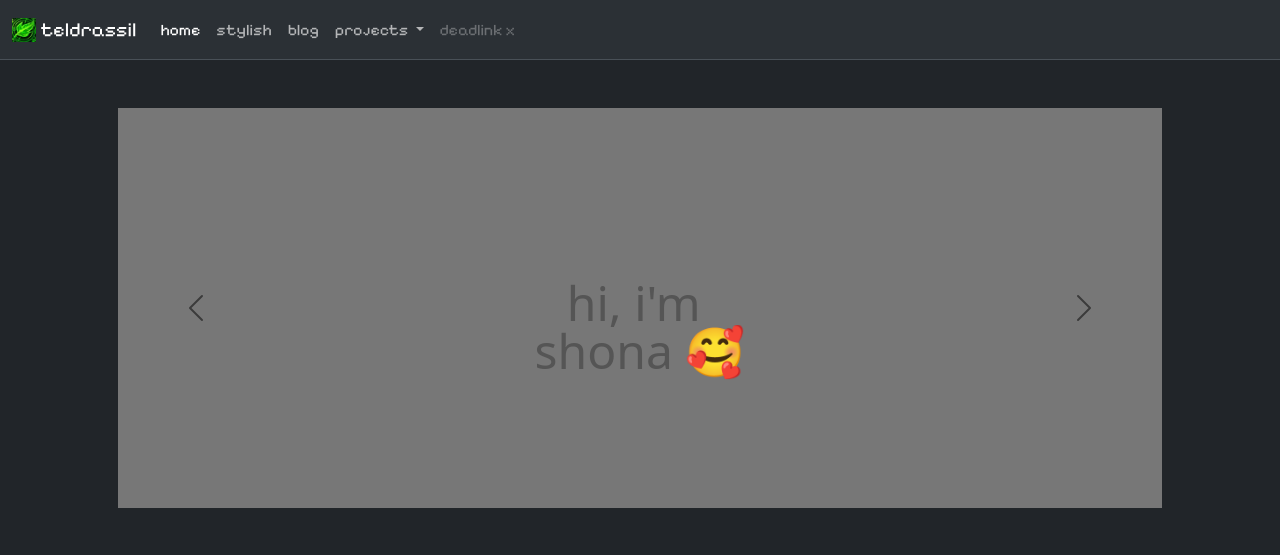
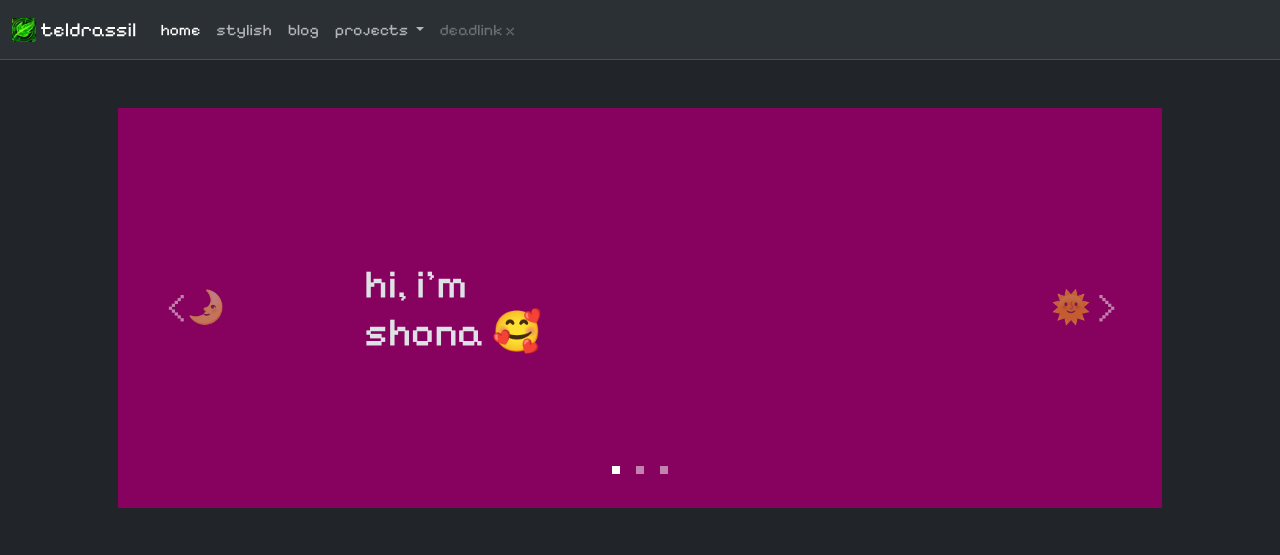
Before and after one commit to lowdensh/teldrassil, a Django app: page / in a window 1280 px wide. Shown: the top 555 px of the page. Run offline with Django 5.2, Linux system fonts and the light colour scheme.

Commit message:
update homepage and base html template

```diff
--- a/blog/templates/blog/posts_all.html
+++ b/blog/templates/blog/posts_all.html
@@ -2,8 +2,6 @@
 {% load static %}
 {% block title %}teldrassil | blog{% endblock %}
 {% block content %}
-
-<div class="container p-5">
 
 {% for post in list_of_posts %}
   <div class="p-5 mb-5 bg-body-tertiary border rounded-3">
@@ -24,6 +22,4 @@
   </div>
 {% endfor %}
 
-</div>
-
 {% endblock %}
--- a/static/css/style.css
+++ b/static/css/style.css
@@ -4,7 +4,7 @@
   --green-lmid: #83bc42ff;
   --green-lite: #e1e4c2ff;
   --pink-dark:  #87025eff;
-  --pink-dmid:  #f104aaff;
+  --pink-dmid:  #cd0390ff;
   --pink-lmid:  #f68bceff;
   --pink-lite:  #f7cee5ff;
 }
@@ -56,6 +56,14 @@ b {
 
 .border-teldra-pink {
   border: 3px dashed var(--pink-dmid);
+}
+
+.carousel .carousel-indicators [data-bs-target], [data-bs-theme=dark] .carousel .carousel-indicators [data-bs-target] {
+  width: 8px;
+  height: 8px;
+  margin: 8px;
+  border-radius: 0;
+  background-color: white;
 }
 
 code {
--- a/templates/base.html
+++ b/templates/base.html
@@ -28,8 +28,10 @@
   {% include 'navigation.html' %}
 
   <main>
-  {% block content %}
-  {% endblock %}
+    <div class="container p-5">
+      {% block content %}
+      {% endblock %}
+    </div>
   </main>
 
   <!--Bootstrap JS Bundle-->
--- a/users/templates/users/home.html
+++ b/users/templates/users/home.html
@@ -1,46 +1,67 @@
 {% extends "base.html" %}
 {% load static %}
+{% block title %}teldrassil{% endblock %}
 {% block content %}
 
-<div class="container p-5">
+<div id="carouselExampleIndicators" class="carousel slide pixelify">
+  <div class="carousel-indicators">
+    <button type="button" data-bs-target="#carouselExampleIndicators" data-bs-slide-to="0" class="active" aria-current="true" aria-label="Slide 1"></button>
+    <button type="button" data-bs-target="#carouselExampleIndicators" data-bs-slide-to="1" aria-label="Slide 2"></button>
+    <button type="button" data-bs-target="#carouselExampleIndicators" data-bs-slide-to="2" aria-label="Slide 3"></button>
+  </div>
+  <div class="carousel-inner">
 
-  <div id="carouselExample" class="carousel slide">
-    <div class="carousel-inner">
-      <div class="carousel-item active">
-        <svg class="bd-placeholder-img bd-placeholder-img-lg d-block w-100" width="800" height="400" xmlns="http://www.w3.org/2000/svg" role="img" aria-label="Placeholder: First slide" preserveAspectRatio="xmidYmid slice" focusable="false"><rect width="100%" height="100%" fill="#777"></rect>
-          <text x="50%" y="50%" dominant-baseline="middle" text-anchor="middle" fill="#555" font-size="3em">
-            <tspan x="50%" dy="0em">hi, i'm</tspan>
-            <tspan x="50%" dy="1em">shona 🥰</tspan>
-          </text>
-        </svg>
-      </div>
-      <div class="carousel-item">
-        <svg class="bd-placeholder-img bd-placeholder-img-lg d-block w-100" width="800" height="400" xmlns="http://www.w3.org/2000/svg" role="img" aria-label="Placeholder: Second slide" preserveAspectRatio="xmidYmid slice" focusable="false"><rect width="100%" height="100%" fill="#666"></rect>
-          <text x="50%" y="50%" dominant-baseline="middle" text-anchor="middle" fill="#444" font-size="3em">
-            <tspan x="50%" dy="0em">a.k.a.</tspan>
-            <tspan x="50%" dy="1em">lowdensh ✨</tspan>
-          </text>
-        </svg>
-      </div>
-      <div class="carousel-item">
-        <svg class="bd-placeholder-img bd-placeholder-img-lg d-block w-100" width="800" height="400" xmlns="http://www.w3.org/2000/svg" role="img" aria-label="Placeholder: Third slide" preserveAspectRatio="xmidYmid slice" focusable="false"><rect width="100%" height="100%" fill="#555"></rect>
-          <text x="50%" y="50%" dominant-baseline="middle" text-anchor="middle" fill="#333" font-size="3em">
-            <tspan x="50%" dy="0em">this is my realm:</tspan>
-            <tspan x="50%" dy="1em">teldrassil 🍃</tspan>
-          </text>
-        </svg>
+    <!-- Item One -->
+    <div class="carousel-item active">
+      <div class="row p-5 bg-pink-dark" style="height:400px;">
+        <div class="col-2"></div>
+          <div class="col-8 p-5 align-self-center">
+            <h1>
+              hi, i'm <br />
+              shona 🥰
+            </h1>
+          </div>
+        <div class="col-2"></div>
       </div>
     </div>
-    <button class="carousel-control-prev" type="button" data-bs-target="#carouselExample" data-bs-slide="prev">
-      <span class="carousel-control-prev-icon" aria-hidden="true"></span>
-      <span class="visually-hidden">Previous</span>
-    </button>
-    <button class="carousel-control-next" type="button" data-bs-target="#carouselExample" data-bs-slide="next">
-      <span class="carousel-control-next-icon" aria-hidden="true"></span>
-      <span class="visually-hidden">Next</span>
-    </button>
+
+    <!-- Item Two -->
+    <div class="carousel-item">
+      <div class="row p-5 bg-green-dark" style="height:400px;">
+        <div class="col-2"></div>
+          <div class="col-8 p-5 align-self-center">
+            <h1>
+              a.k.a. <br />
+              lowdensh ✨
+            </h1>
+          </div>
+        <div class="col-2"></div>
+      </div>
+    </div>
+
+    <!-- Item Three -->
+    <div class="carousel-item">
+      <div class="row p-5 bg-pink-dmid" style="height:400px;">
+        <div class="col-2"></div>
+          <div class="col-8 p-5 align-self-center">
+            <h1>
+              welcome to my realm, <br />
+              teldrassil 🍃
+            </h1>
+          </div>
+        <div class="col-2"></div>
+      </div>
+    </div>
+
   </div>
-
-</div>
+  <button class="carousel-control-prev fs-2" type="button" data-bs-target="#carouselExampleIndicators" data-bs-slide="prev">
+    <span> <🌛 </span>
+    <span class="visually-hidden">Previous</span>
+  </button>
+  <button class="carousel-control-next fs-2" type="button" data-bs-target="#carouselExampleIndicators" data-bs-slide="next">
+    <span> 🌞 > </span>
+    <span class="visually-hidden">Next</span>
+  </button>
+</div> <!-- end carousel -->
 
 {% endblock %}
--- a/users/templates/users/stylish.html
+++ b/users/templates/users/stylish.html
@@ -1,8 +1,7 @@
 {% extends "base.html" %}
 {% load static %}
+{% block title %}teldrassil | stylish{% endblock %}
 {% block content %}
-
-<div class="container p-5">
 
 <!-- SECTION ONE -->
 <div class="container">
@@ -256,6 +255,4 @@ kitty.receive_pet()
   </div>
 </div>
 
-</div>
-
 {% endblock %}
```
Also changed, not shown: README.md. Lines whose indentation alone changed are shown as unchanged.
